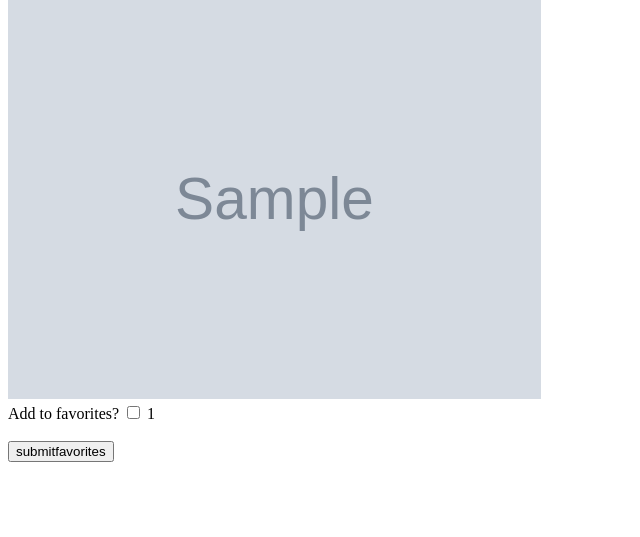
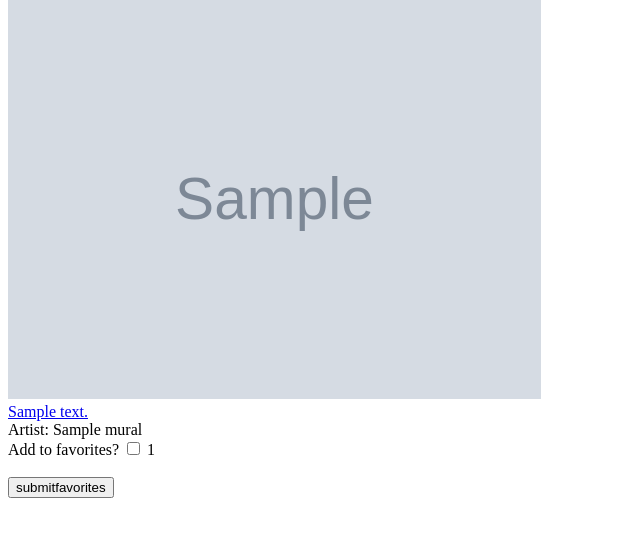
Before and after one commit to barohit/MuralDisplayDetroit, a Java web app: page /display_all_art in a window 1280 px wide. Shown: the part 118-655 px from the top of the page, without its empty margins (0-640 px from the left). Run offline with Spring Boot 4, a stand-in JSP engine, Linux system fonts and the light colour scheme; the visitor is signed in with stand-in values (Sample User, id 1); tables that the repository leaves empty hold one stand-in row (values such as "Sample post"); grey boxes marked "Sample" are stand-in pictures.

Commit message:
added some text to display art page

```diff
--- a/src/main/java/co/grandcircus/BaddamBoseTenbrick/MuralDisplayDetroit/MuralController.java
+++ b/src/main/java/co/grandcircus/BaddamBoseTenbrick/MuralDisplayDetroit/MuralController.java
@@ -53,7 +53,9 @@ public class MuralController {
 		int rand1 = rand.nextInt(num);
 		Mural mural = mr.findById(rand1).orElse(null);
 		String pic = mural.getImgloc();
+		String artist = mural.getArtistname();
 		mv.addObject("pic", pic);
+		mv.addObject("artist",artist);
 		return mv;
 	}
 
--- a/src/main/webapp/WEB-INF/views/Index.jsp
+++ b/src/main/webapp/WEB-INF/views/Index.jsp
@@ -15,7 +15,8 @@
 <p><a href="/display_all_art">Display All Art</a> </p>
 <p><a href="/upload_art">Upload Art</a>	</p>
 <br>
-<img src="${pic }" style ='height:600px'>
+<img src="${pic }" style ='height:600px'> <br>
+<div style="font-family:courier;">Artist: ${artist }</div>
 
 </body>
 </html>
--- a/src/main/webapp/WEB-INF/views/displayallart.jsp
+++ b/src/main/webapp/WEB-INF/views/displayallart.jsp
@@ -28,6 +28,9 @@
 <c:forEach items="${list}" var="l">
 
 	<img src="${l.imgloc}" style ='height:400px'> <br>
+	<a href = "https://www.google.com/maps/dir//${l.address }" target="_blank">${l.address }</a><br>
+	Artist: ${l.artistname }<br>
+
 	Add to favorites? <input type="checkbox" class="favorites" name="favorites[]" value="${l.muralid}">
 	${l.muralid}<br>
 <br>
```
